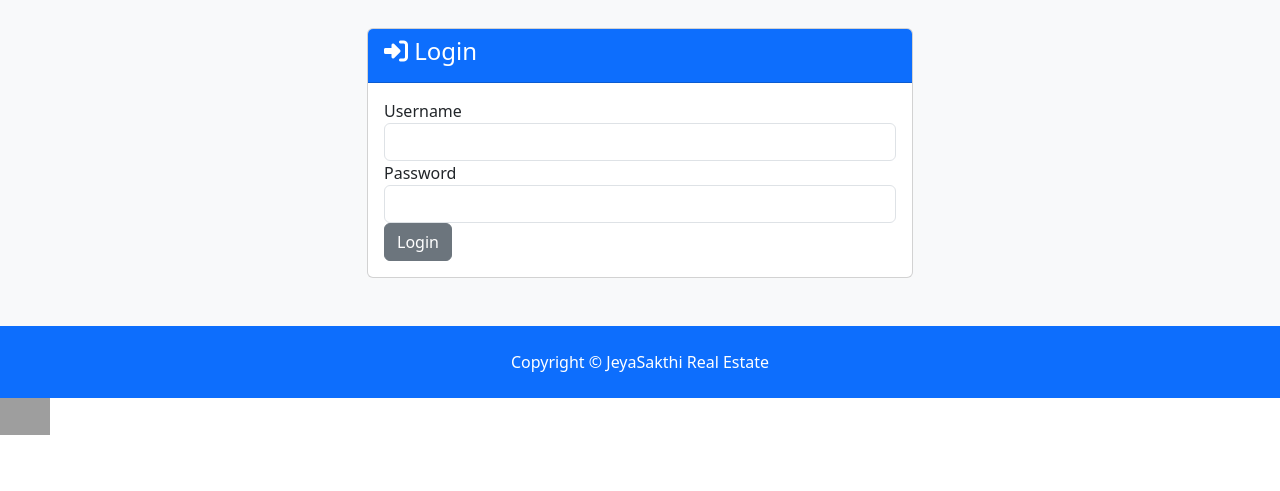
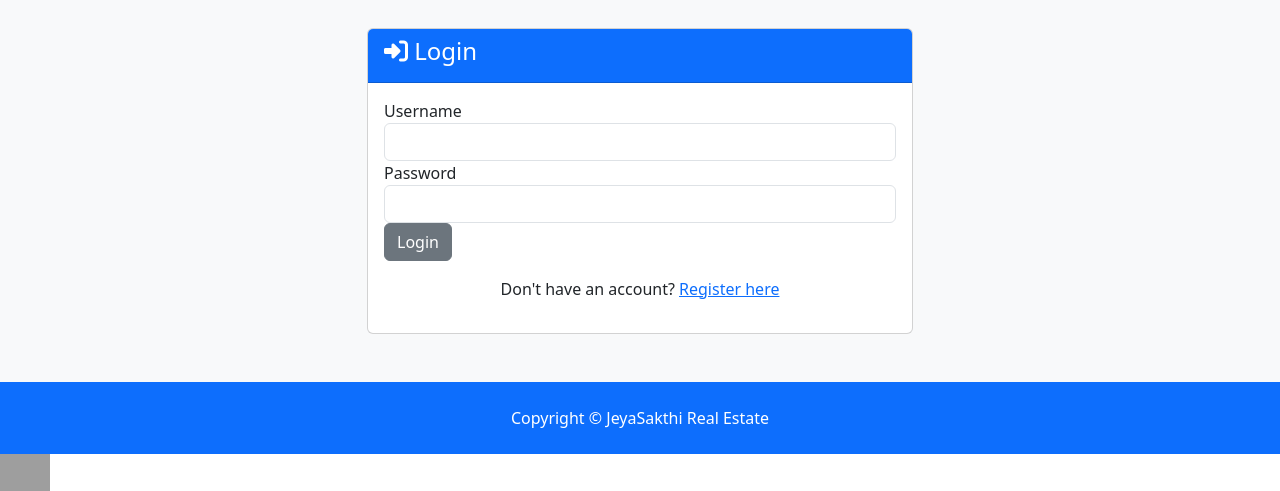
Before and after one commit to saravanakumar30061997/jeyasakthi-realestate, a Django app: page /accounts/login/ in a window 1280 px wide. Shown: the part 402-893 px from the top of the page. Before the commit the page ends 837 px from the top, so only its background shows below. Run offline with Django 5.2, Linux system fonts and the light colour scheme; some libraries are stand-ins or nearby versions; grey boxes are pictures that could not be loaded.

Commit message:
changed forms

```diff
--- a/accounts/templates/accounts/login.html
+++ b/accounts/templates/accounts/login.html
@@ -1,18 +1,14 @@
 {% extends 'base.html' %}
-{% block title %} | Account login {% endblock %}
-
+{% block title %} | Account Login {% endblock %}
 
 {% block content %}
-
-
     <section id="login" class="bg-light py-5">
         <div class="container">
             <div class="row">
                 <div class="col-md-6 mx-auto">
                     <div class="card">
                         <div class="card-header bg-primary text-white">
-                <h4>
-                    <i class="fas fa-sign-in-alt"></i> Login</h4>
+                            <h4><i class="fas fa-sign-in-alt"></i> Login</h4>
                         </div>
                         <div class="card-body">
                             {% include 'partials/_alerts.html' %}
@@ -24,17 +20,22 @@
                                 </div>
 
                                 <div class="form-group">
-                    <label for="password2">Password</label>
+                                    <label for="password">Password</label>
                                     <input type="password" name="password" class="form-control" required>
                                 </div>
 
                                 <input type="submit" value="Login" class="btn btn-secondary btn-block">
                             </form>
+
+                            <!-- Add Register Link Below -->
+                            <p class="mt-3 text-center">
+                                Don't have an account?
+                                <a href="{% url 'register' %}" class="text-primary font-weight-bold">Register here</a>
+                            </p>
                         </div>
                     </div>
                 </div>
             </div>
         </div>
     </section>
-
 {% endblock %}
```
Also changed, not shown: accounts/templates/accounts/register.html (+7 -5 lines). Lines whose indentation alone changed are shown as unchanged.
